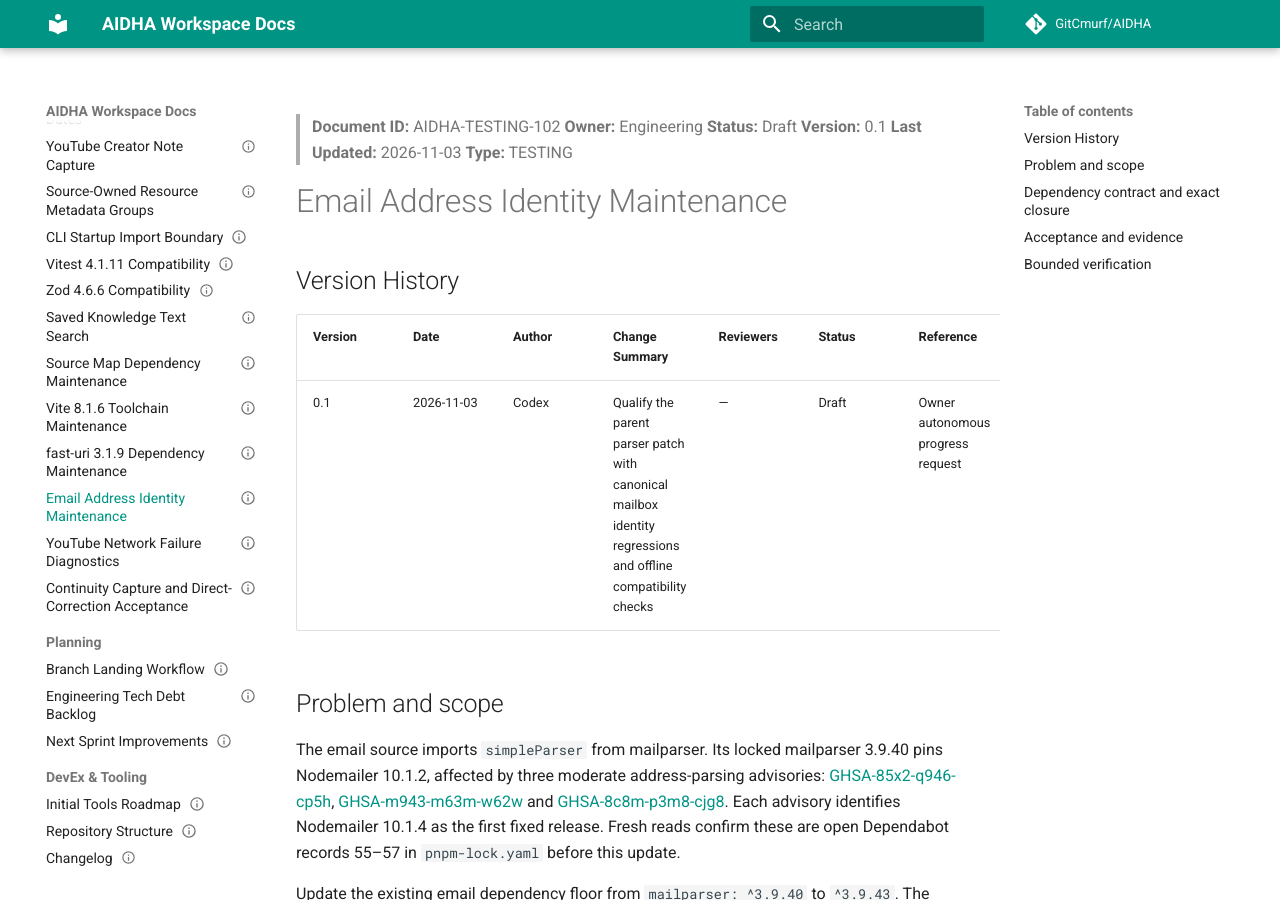
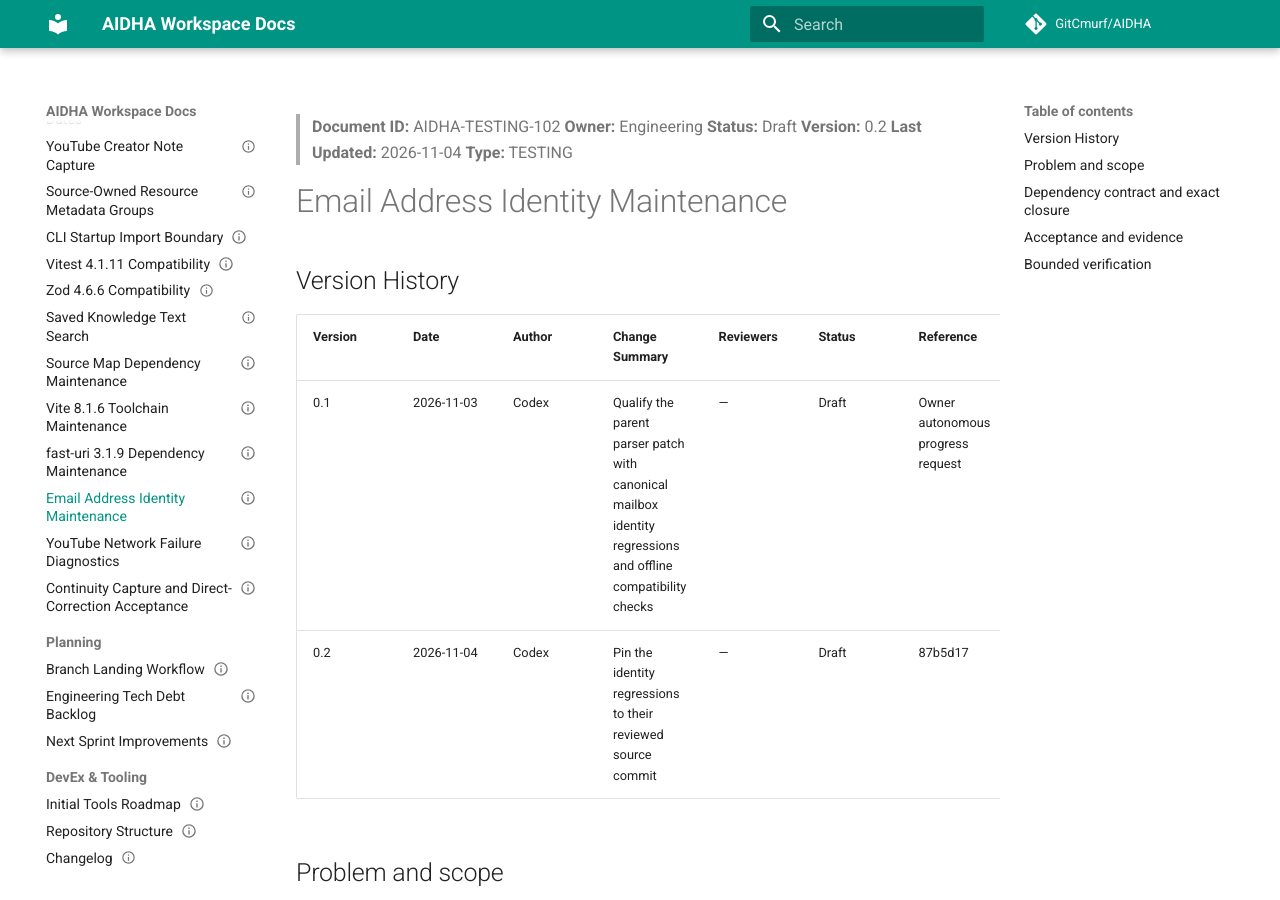
Before and after one commit to GitCmurf/AIDHA, an MkDocs documentation site: the page built from docs/55-testing/testing-102-mailparser-address-identity.md, in a window 1280 px wide and 900 px high. Built offline with MkDocs 1.6.1 and Material for MkDocs 9.7.7, drawn with Linux system fonts in a browser that asks for light colours; comment, search, counter and statistics services are not loaded; the version menu is left out.

Commit message:
docs(testing): pin email identity regression source

```diff
--- a/docs/01-indices/catalog.json
+++ b/docs/01-indices/catalog.json
@@ -603,8 +603,8 @@
       "document_id": "AIDHA-TESTING-102",
       "owner": "Engineering",
       "status": "Draft",
-      "version": "0.1",
-      "last_updated": "2026-11-03",
+      "version": "0.2",
+      "last_updated": "2026-11-04",
       "title": "Email Address Identity Maintenance",
       "type": "TESTING",
       "docops_version": "2.0",
--- a/docs/55-testing/testing-102-mailparser-address-identity.md
+++ b/docs/55-testing/testing-102-mailparser-address-identity.md
@@ -2,8 +2,8 @@
 document_id: AIDHA-TESTING-102
 owner: Engineering
 status: Draft
-version: '0.1'
-last_updated: 2026-11-03
+version: '0.2'
+last_updated: 2026-11-04
 title: Email Address Identity Maintenance
 type: TESTING
 docops_version: '2.0'
@@ -13,8 +13,8 @@
 > **Document ID:** AIDHA-TESTING-102
 > **Owner:** Engineering
 > **Status:** Draft
-> **Version:** 0.1
-> **Last Updated:** 2026-11-03
+> **Version:** 0.2
+> **Last Updated:** 2026-11-04
 > **Type:** TESTING
 
 # Email Address Identity Maintenance
@@ -24,6 +24,7 @@
 | Version | Date | Author | Change Summary | Reviewers | Status | Reference |
 | ------- | ---- | ------ | -------------- | --------- | ------ | --------- |
 | 0.1 | 2026-11-03 | Codex | Qualify the parent parser patch with canonical mailbox identity regressions and offline compatibility checks | — | Draft | Owner autonomous progress request |
+| 0.2 | 2026-11-04 | Codex | Pin the identity regressions to their reviewed source commit | — | Draft | 87b5d17 |
 
 ## Problem and scope
 
@@ -125,7 +126,7 @@
 [release]: https://github.com/nodemailer/mailparser/releases/tag/v3.9.43
 [old-parent]: https://github.com/nodemailer/mailparser/blob/v3.9.40/package.json
 [new-parent]: https://github.com/nodemailer/mailparser/blob/v3.9.43/package.json
-[identity]: https://github.com/GitCmurf/AIDHA/blob/110-mailparser-maintenance/packages/praecis/sources/email/tests/address-identity.test.ts
+[identity]: https://github.com/GitCmurf/AIDHA/blob/87b5d17d14e2507c11ab94b8afaac54626f07b99/packages/praecis/sources/email/tests/address-identity.test.ts
 [eml]: https://github.com/GitCmurf/AIDHA/blob/93cf475d29ede62c0fed7f9148ba56bfbc765312/packages/praecis/sources/email/tests/parse-eml.test.ts
 [mime]: https://github.com/GitCmurf/AIDHA/blob/93cf475d29ede62c0fed7f9148ba56bfbc765312/packages/praecis/sources/email/tests/mime-compatibility.test.ts
 [budget]: https://github.com/GitCmurf/AIDHA/blob/93cf475d29ede62c0fed7f9148ba56bfbc765312/packages/praecis/sources/email/tests/parser-budget.test.ts
```
